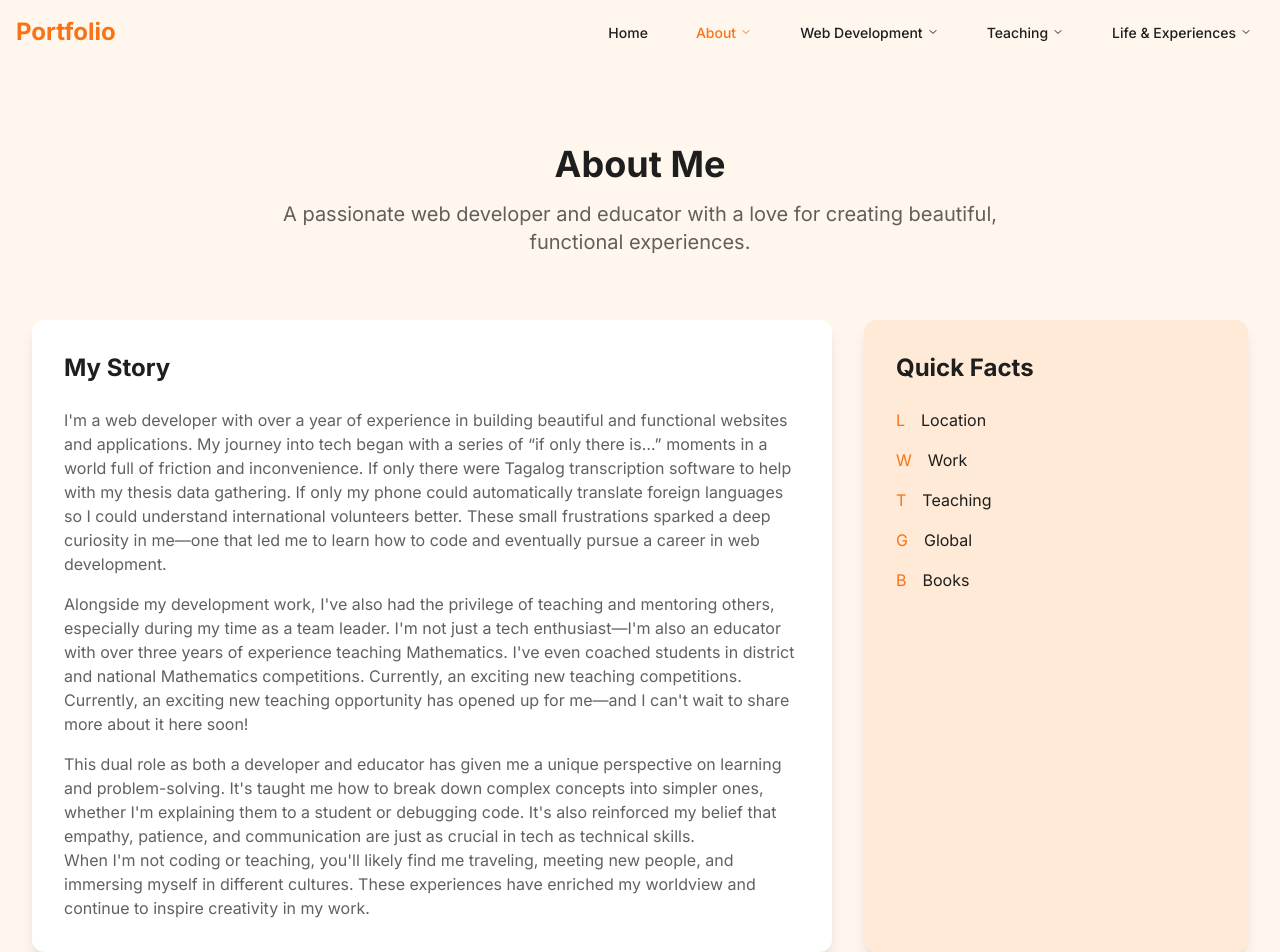
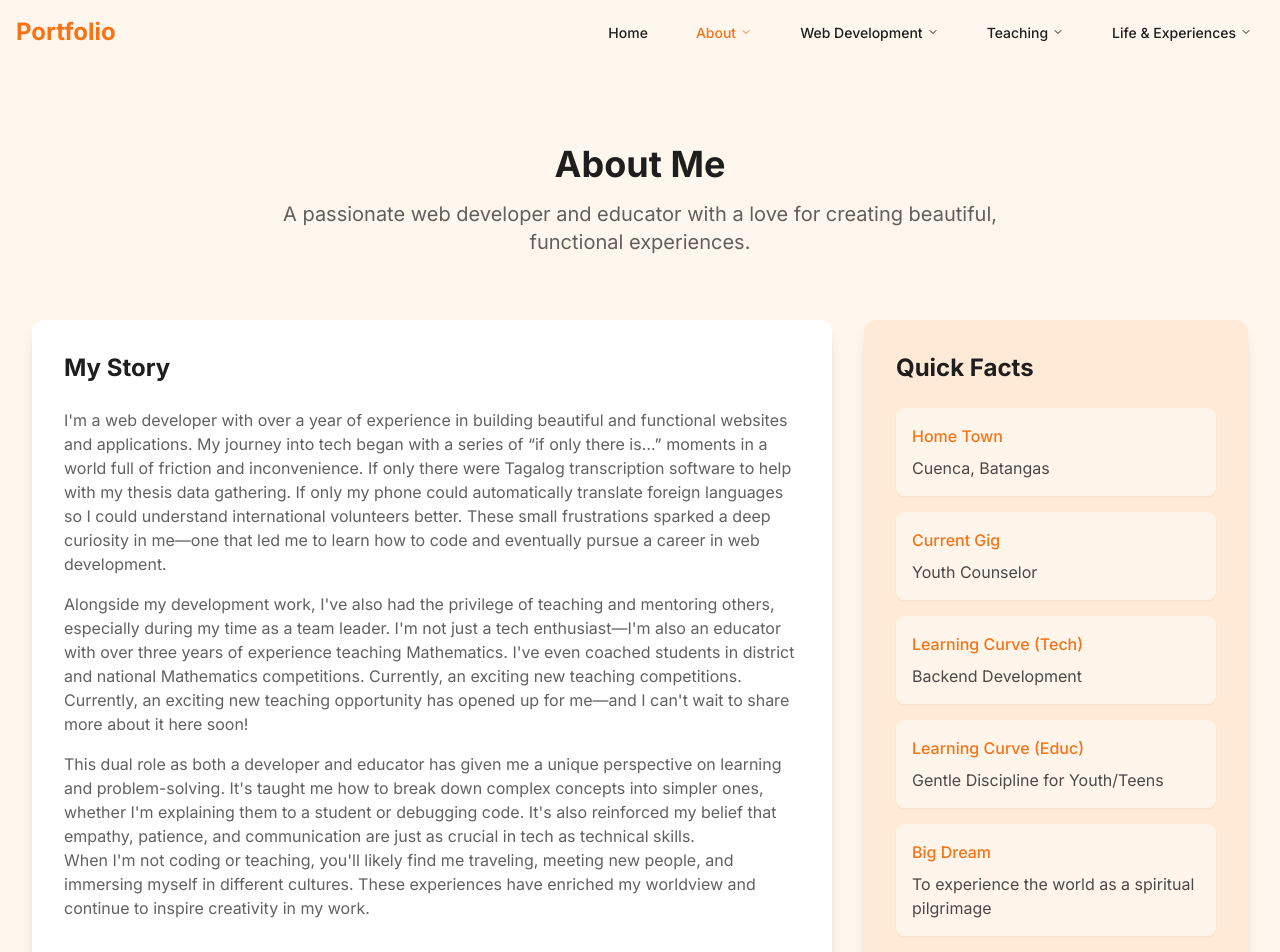
Before and after one commit to dianeatienza/e-portfolio-2025, a Next.js app: page /about in a window 1280 px wide. Shown: the top 952 px of the page. Built offline with nearby package versions, Linux system fonts and the light colour scheme.

Commit message:
Updated the quick facts

```diff
--- a/src/app/about/page.tsx
+++ b/src/app/about/page.tsx
@@ -151,25 +151,37 @@ export default function About() {
               Quick Facts
             </h2>
             <div className="space-y-4">
-              <div className="flex items-center gap-2">
-                <span className="text-primary mr-2">L</span>
-                <span>Location</span>
+              <div className="bg-white/50 backdrop-blur-sm p-4 rounded-lg shadow-sm hover:shadow-md transition-shadow">
+                <h3 className="text-primary font-medium mb-2">Home Town</h3>
+                <p className="text-charcoal/80">Cuenca, Batangas</p>
               </div>
-              <div className="flex items-center gap-2">
-                <span className="text-primary mr-2">W</span>
-                <span>Work</span>
+              <div className="bg-white/50 backdrop-blur-sm p-4 rounded-lg shadow-sm hover:shadow-md transition-shadow">
+                <h3 className="text-primary font-medium mb-2">Current Gig</h3>
+                <p className="text-charcoal/80">Youth Counselor</p>
               </div>
-              <div className="flex items-center gap-2">
-                <span className="text-primary mr-2">T</span>
-                <span>Teaching</span>
+              <div className="bg-white/50 backdrop-blur-sm p-4 rounded-lg shadow-sm hover:shadow-md transition-shadow">
+                <h3 className="text-primary font-medium mb-2">
+                  Learning Curve (Tech)
+                </h3>
+                <p className="text-charcoal/80">Backend Development</p>
               </div>
-              <div className="flex items-center gap-2">
-                <span className="text-primary mr-2">G</span>
-                <span>Global</span>
+              <div className="bg-white/50 backdrop-blur-sm p-4 rounded-lg shadow-sm hover:shadow-md transition-shadow">
+                <h3 className="text-primary font-medium mb-2">
+                  Learning Curve (Educ)
+                </h3>
+                <p className="text-charcoal/80">
+                  Gentle Discipline for Youth/Teens
+                </p>
               </div>
-              <div className="flex items-center gap-2">
-                <span className="text-primary mr-2">B</span>
-                <span>Books</span>
+              <div className="bg-white/50 backdrop-blur-sm p-4 rounded-lg shadow-sm hover:shadow-md transition-shadow">
+                <h3 className="text-primary font-medium mb-2">Big Dream</h3>
+                <p className="text-charcoal/80">
+                  To experience the world as a spiritual pilgrimage
+                </p>
+              </div>
+              <div className="bg-white/50 backdrop-blur-sm p-4 rounded-lg shadow-sm hover:shadow-md transition-shadow">
+                <h3 className="text-primary font-medium mb-2">Go-To</h3>
+                <p className="text-charcoal/80">Camera, ramen, and ice cream</p>
               </div>
             </div>
           </motion.div>
```
